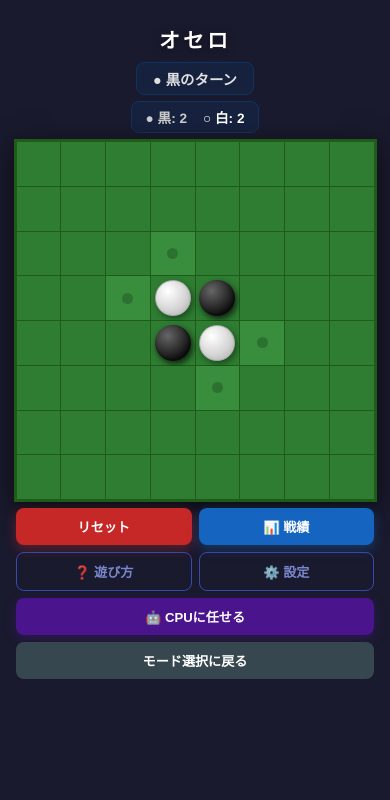
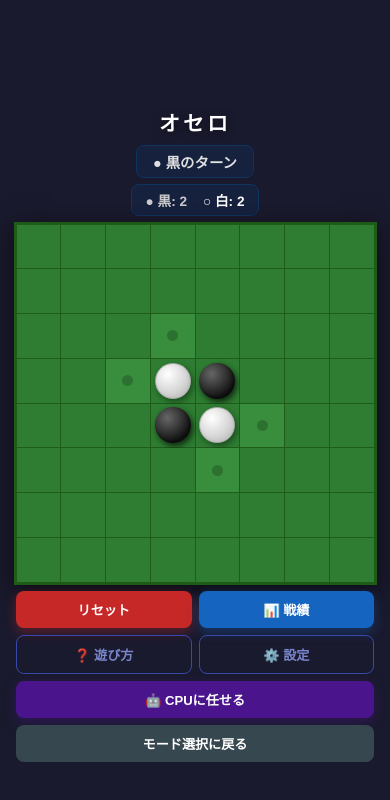
Before and after one commit to ichioka0001/othello-game, a website: page index.html in a window 390 px wide. Both pictures are taken after a click on the button "ゲーム開始". Drawn offline with Linux system fonts and the light colour scheme.

Commit message:
iPhone初期画面の余白を調整

```diff
--- a/script.js
+++ b/script.js
@@ -168,6 +168,10 @@ function startGame() {
   // ゲーム画面を表示する
   document.getElementById('game-screen').classList.remove('hidden');
 
+  // ゲーム画面用のクラスを body に付ける
+  // → CSS で初期画面とゲーム画面のレイアウトを分けるために使う
+  document.body.classList.add('game-active');
+
   // ユーザーの最初の操作として AudioContext を resume する
   // iPhone Safari の自動再生ポリシー対応：音の再生直前ではなく
   // ここで resume することで、意図しないタイミングで音が鳴るのを防ぐ
@@ -191,6 +195,10 @@ function backToModeSelect() {
   document.getElementById('game-screen').classList.add('hidden');
   // モード選択画面を表示する
   document.getElementById('mode-select').classList.remove('hidden');
+
+  // ゲーム画面用のクラスを body から外す
+  // → 初期画面のレイアウト（上寄せ・min-height: auto）に戻す
+  document.body.classList.remove('game-active');
 }
 
 /**
--- a/style.css
+++ b/style.css
@@ -1130,14 +1130,27 @@ h1 {
   }
 
   /* ゲーム全体コンテナをスマホ時だけ調整する
-     - justify-content: flex-start で上寄せにして初期画面の余白を抑える
-     - min-height: 100dvh で iPhone Safari のアドレスバーを除いた高さを使う
-     - padding-top で適度な上余白を確保する */
+     【初期画面】
+     - min-height: auto でコンテンツ分だけの高さにする
+     - justify-content: flex-start で上寄せにして余白を抑える
+     - padding-top で適度な上余白を確保する
+     【ゲーム画面】
+     - body.game-active が付いているときだけ min-height: 100svh を適用
+     - 100svh = iPhone Safari のアドレスバーが表示された状態の高さ
+       （100dvh より安全で、実表示領域に近い値になる）
+     - justify-content: center で縦中央寄せにして余白を上下に分散する */
   #game-container {
-    min-height: 100vh;   /* フォールバック（dvh 非対応ブラウザ用） */
-    min-height: 100dvh;  /* iPhone Safari のアドレスバーを除いた実際の高さ */
-    justify-content: flex-start; /* 上寄せ（center だと初期画面で余白が大きくなる） */
-    padding-top: 10px;   /* 上余白を最小限に抑える */
+    min-height: auto;            /* 初期画面：コンテンツ分だけの高さ */
+    justify-content: flex-start; /* 初期画面：上寄せ */
+    padding-top: 16px;           /* 初期画面：上余白を最小限に */
+  }
+
+  /* ゲーム画面（body に .game-active クラスが付いているとき） */
+  body.game-active #game-container {
+    min-height: 100vh;   /* フォールバック（svh 非対応ブラウザ用） */
+    min-height: 100svh;  /* iPhone Safari 対応：アドレスバー表示時の高さ基準 */
+    justify-content: center; /* ゲーム画面：縦中央寄せで余白を上下に分散 */
+    padding-top: 0;      /* ゲーム画面：padding-top は不要 */
   }
 
   /* ゲーム画面全体の要素間隔を少し詰める */
--- /dev/null
+++ b/test_out.txt
@@ -0,0 +1,5 @@
+
+Running 110 tests using 1 worker
+················································································
+······························
+  110 passed (3.7m)
```
